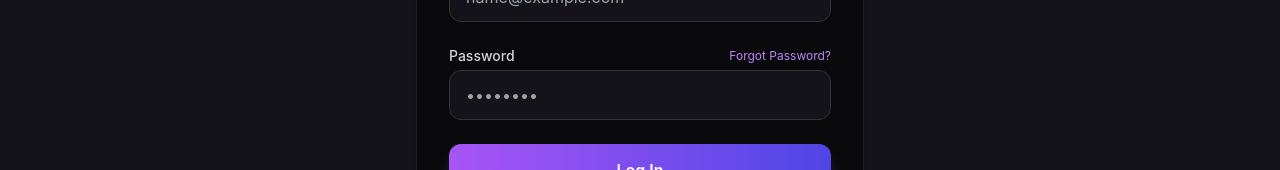
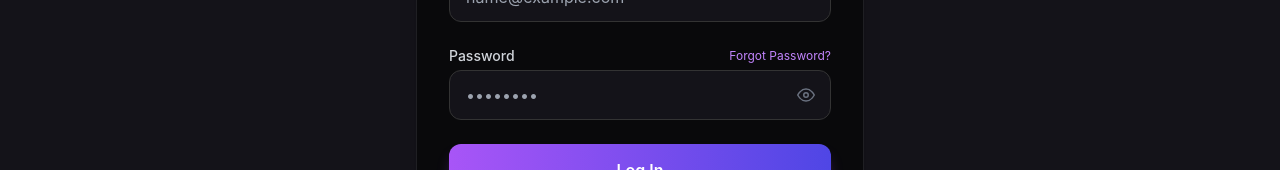
Before and after one commit to RudraPandyaa/GenUI, a React (Vite) app in the folder Client/: page /login in a window 1280 px wide. Shown: the part 397-567 px from the top of the page. Built offline with nearby package versions, Linux system fonts and the light colour scheme.

Commit message:
Password eye button in login/signup

```diff
--- a/Client/src/pages/Login.jsx
+++ b/Client/src/pages/Login.jsx
@@ -4,6 +4,7 @@ import { Link, useNavigate } from 'react-router-dom';
 import { toast } from 'react-toastify';
 import { authService } from '../services/auth';
 import { ClipLoader } from 'react-spinners';
+import { FiEye, FiEyeOff } from "react-icons/fi";
 
 const Login = () => {
 
@@ -13,6 +14,7 @@ const Login = () => {
     email: '',
     password: ''
   });
+  const [showPassword, setShowPassword] = useState(false);
 
   const handleChange = (e) => {
     setFormData({ ...formData, [e.target.name]: e.target.value });
@@ -101,14 +103,24 @@ const Login = () => {
                 </Link>
               </div>
 
+              <div className="relative">
                 <input
-                type="password"
+                  type={showPassword ? "text" : "password"}
                   name="password"
                   value={formData.password}
                   onChange={handleChange}
-                className="w-full px-4 py-3 rounded-xl bg-gray-100 dark:bg-[#141319] border border-gray-200 dark:border-[#333] text-black dark:text-white focus:outline-none focus:border-purple-500 transition-colors"
+                  className="w-full px-4 py-3 pr-12 rounded-xl bg-gray-100 dark:bg-[#141319] border border-gray-200 dark:border-[#333] text-black dark:text-white focus:outline-none focus:border-purple-500 transition-colors"
                   placeholder="••••••••"
                 />
+
+                <button
+                  type="button"
+                  onClick={() => setShowPassword(!showPassword)}
+                  className="absolute right-4 top-1/2 -translate-y-1/2 text-gray-500 hover:text-purple-500"
+                >
+                  {showPassword ? <FiEyeOff size={18} /> : <FiEye size={18} />}
+                </button>
+              </div>
             </div>
 
             <button
--- a/Client/src/pages/Signup.jsx
+++ b/Client/src/pages/Signup.jsx
@@ -4,6 +4,7 @@ import { Link, useNavigate } from 'react-router-dom';
 import { toast } from 'react-toastify';
 import { authService } from '../services/auth';
 import { ClipLoader } from 'react-spinners';
+import { FiEye, FiEyeOff } from "react-icons/fi";
 
 const Signup = () => {
   const navigate = useNavigate();
@@ -13,6 +14,7 @@ const Signup = () => {
     email: '',
     password: ''
   });
+  const [showPassword, setShowPassword] = useState(false);
 
   const handleChange = (e) => {
     setFormData({ ...formData, [e.target.name]: e.target.value });
@@ -92,16 +94,30 @@ const Signup = () => {
             </div>
 
             <div>
-              <label className="block text-sm font-medium text-gray-700 dark:text-gray-300 mb-1">Password</label>
+              <label className="block text-sm font-medium text-gray-700 dark:text-gray-300 mb-1">
+                Password
+              </label>
+
+              <div className="relative">
                 <input
-                type="password"
+                  type={showPassword ? "text" : "password"}
                   name="password"
                   value={formData.password}
                   onChange={handleChange}
-                className="w-full px-4 py-3 rounded-xl bg-gray-100 dark:bg-[#141319] border border-gray-200 dark:border-[#333] text-black dark:text-white focus:outline-none focus:border-purple-500 transition-colors"
+                  className="w-full px-4 py-3 pr-12 rounded-xl bg-gray-100 dark:bg-[#141319] border border-gray-200 dark:border-[#333] text-black dark:text-white focus:outline-none focus:border-purple-500 transition-colors"
                   placeholder="••••••••"
                 />
+
+                <button
+                  type="button"
+                  onClick={() => setShowPassword(!showPassword)}
+                  className="absolute right-4 top-1/2 -translate-y-1/2 text-gray-500 hover:text-purple-500"
+                >
+                  {showPassword ? <FiEyeOff size={18} /> : <FiEye size={18} />}
+                </button>
               </div>
+            </div>
+
 
             <button
               type="submit"
```
Lines whose indentation alone changed are shown as unchanged.
